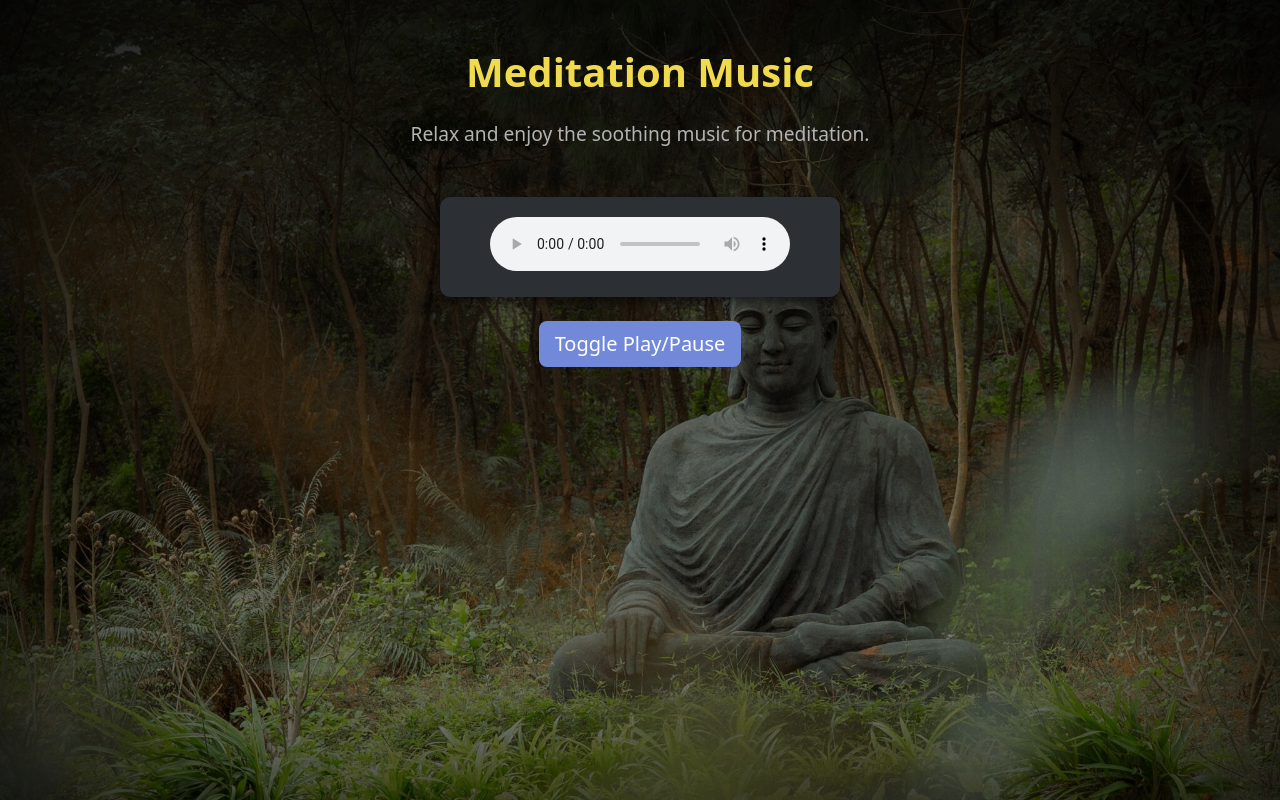
After one commit to knight433/yoga_pos_final, a Flask app: page /meditation in a window 1280 px wide. The commit adds this page. Run offline with Flask 3, Linux system fonts and the light colour scheme.

Commit message:
added meditation feature

```diff
--- a/main.py
+++ b/main.py
@@ -63,7 +63,7 @@ def update_pose(username):
     for user in user_data:
         if user['username'] == username:
                 user['History'].append({"name": pose_name, "status": "complete"})
-                print(f'added pos to {user}') # debugging
+                print(f"added pos to {user['username']}") # debugging
                 break
 
     save_user_data(user_data)
@@ -280,5 +280,9 @@ def user_data():
 
     return render_template('user_data.html', user=user_data)
 
+@app.route('/meditation')
+def meditation():
+    return render_template('meditation.html')
+
 if __name__ == "__main__":
     socket.run(app, allow_unsafe_werkzeug=True, debug=True)
--- a/templates/index.html
+++ b/templates/index.html
@@ -24,7 +24,8 @@
         <h1 class="display-4 fw-bold lh-1 fs-1" style="padding-bottom: 15px;">Yoga Posture Correction</h1>
         <p class="lead" style="padding-bottom: 15px;">Please Procced</p>
         <div class="d-grid gap-2 d-md-flex justify-content-md-center mb-4 mb-lg-3">
-          <button type="button" class="btn btn-outline-light btn-lg px-4 me-md-2 fw-bold" onclick="firstToggle()">Get Started</button>
+          <button type="button" class="btn btn-outline-light btn-lg px-4 me-md-2 fw-bold" onclick="firstToggle()">Yoga</button>
+          <a href="{{ url_for('meditation') }}" class="btn btn-outline-light btn-lg px-4 me-md-2 fw-bold" role="button">Meditation</a>
         </div>
       </div>
       <div class="col-lg-4 offset-lg-1 p-0 overflow-hidden shadow-lg">
--- /dev/null
+++ b/templates/meditation.html
@@ -0,0 +1,88 @@
+<!DOCTYPE html>
+<html lang="en">
+
+<head>
+    <meta charset="UTF-8">
+    <title>Meditation Music</title>
+    <link href="https://cdn.jsdelivr.net/npm/bootstrap@5.3.2/dist/css/bootstrap.min.css" rel="stylesheet"
+        integrity="sha384-T3c6CoIi6uLrA9TneNEoa7RxnatzjcDSCmG1MXxSR1GAsXEV/Dwwykc2MPK8M2HN" crossorigin="anonymous">
+    <style>
+        /* Custom styles for the meditation page */
+        body {
+            position: absolute;
+            width: 100%;
+            height: 100%;
+            -webkit-box-shadow: inset 0px 0px 400px #000000;
+            box-shadow: inset 0px 0px 400px #000000;
+            background: linear-gradient(rgba(0, 0, 0, 0.7), rgba(0, 0, 0, 0.35)), url('/static/img/bg2.jpg');
+            background-position: center;
+            background-repeat: no-repeat;
+            background-attachment: fixed;
+            background-size: cover;
+        }
+
+        h1 {
+            color: #f0db4f;
+            font-size: 2.5rem;
+            font-weight: bold;
+        }
+
+        p.lead {
+            font-size: 1.2rem;
+            color: #b3b3b3;
+        }
+
+        .audio-container {
+            background-color: #2c2f33;
+            border-radius: 10px;
+            padding: 20px;
+            box-shadow: 0 4px 8px rgba(0, 0, 0, 0.5);
+            max-width: 400px;
+            margin: 0 auto;
+        }
+
+        .btn-custom {
+            background-color: #7289da;
+            color: #fff;
+            border: none;
+        }
+
+        .btn-custom:hover {
+            background-color: #5b6dae;
+            color: #ffffff;
+        }
+    </style>
+</head>
+
+<body class="h-100 text-center">
+
+    <div class="container mt-5">
+        <h1 class="mb-4">Meditation Music</h1>
+        <p class="lead mb-5">Relax and enjoy the soothing music for meditation.</p>
+
+        <!-- Audio Player Container -->
+        <div class="audio-container">
+            <audio controls>
+                <source src="{{ url_for('static', filename='music/meditation_music.mp3') }}" type="audio/mpeg">
+                Your browser does not support the audio element.
+            </audio>
+        </div>
+
+        <!-- Custom Play/Pause Button -->
+        <button onclick="togglePlay()" class="btn btn-custom btn-lg mt-4">Toggle Play/Pause</button>
+    </div>
+
+    <script>
+        // JavaScript function to toggle play/pause
+        const audioElement = document.querySelector('audio');
+
+        function togglePlay() {
+            if (audioElement.paused) {
+                audioElement.play();
+            } else {
+                audioElement.pause();
+            }
+        }
+    </script>
+
+    <script src="https://cdn.jsdelivr.net/npm/bootstrap@5.3.2/dist/js/bootstrap.bundle.min.js" integrity="sha384-C6RzsynM9kWDrMNeT87bh95OGNyZPhcTNXj1NW7RuBCsyN/o0jlpcV8
--- a/templates/user_data.html
+++ b/templates/user_data.html
@@ -5,6 +5,7 @@
     <meta name="viewport" content="width=device-width, initial-scale=1.0">
     <title>User Data</title>
     <link href="https://cdn.jsdelivr.net/npm/bootstrap@5.3.2/dist/css/bootstrap.min.css" rel="stylesheet">
+    <link rel="stylesheet" href="{{ url_for('static', filename='css/user_data.css') }}">
 </head>
 <body>
     <div class="container">
```
Also changed, not shown: static/css/login.css (+13 -0 lines), static/css/user_data.css (added, +12 -0 lines), 1 other file.
